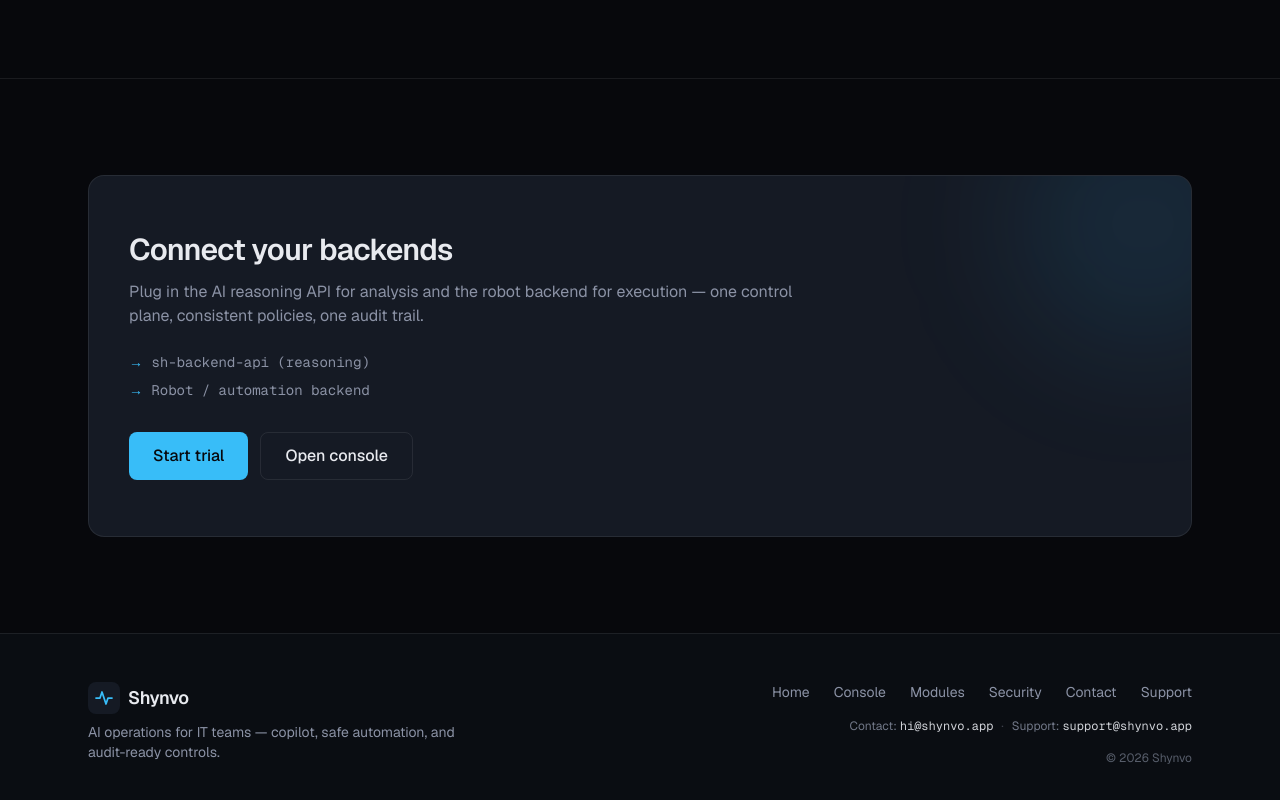
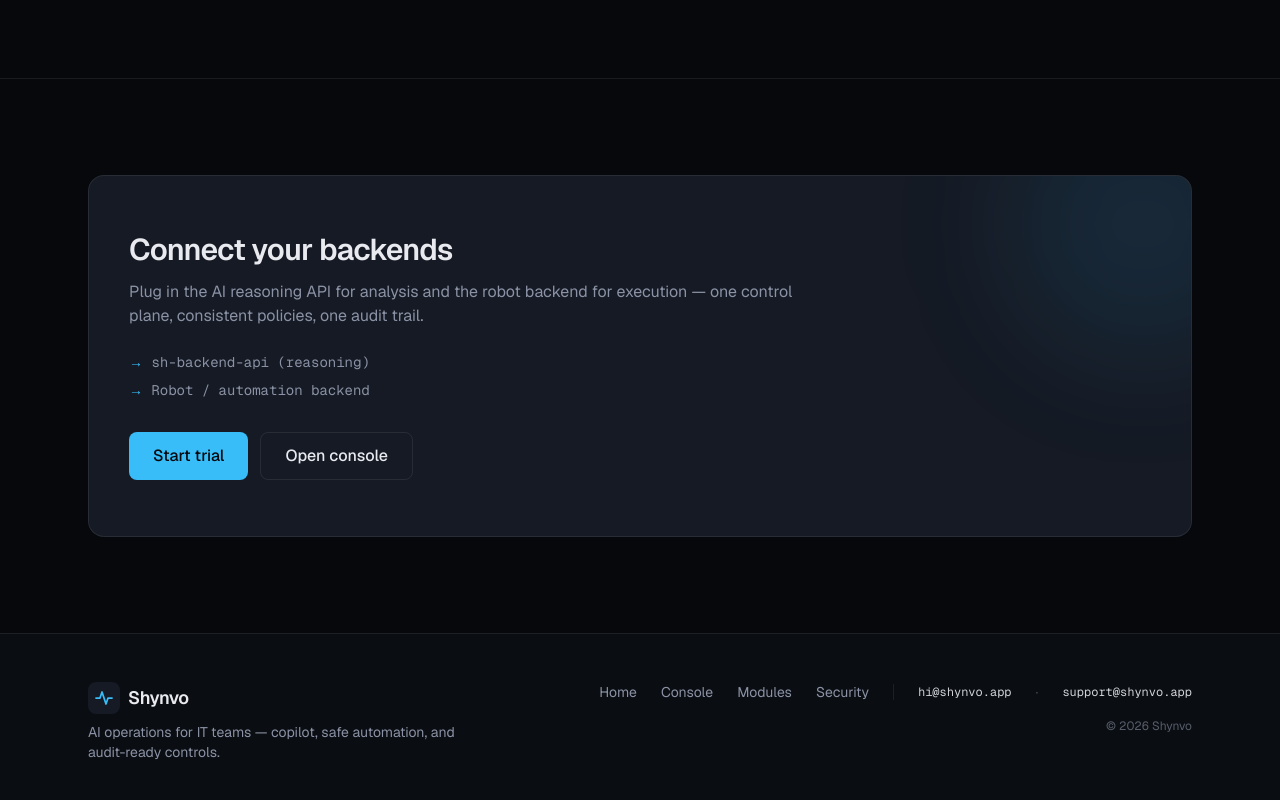
Before and after one commit to aicodeai50/SMOHIX, a Next.js app: page / in a window 1280 px wide. Shown: the part 2129-2929 px from the top of the page. Built offline with nearby package versions, Linux system fonts and the light colour scheme; no server answers.

Commit message:
fix: remove duplicate Contact/Support lines in footer

```diff
--- a/components/site/Footer.tsx
+++ b/components/site/Footer.tsx
@@ -19,7 +19,7 @@
           </p>
         </div>
         <div className="flex flex-col gap-4 md:items-end">
-          <div className="flex flex-wrap gap-6 text-sm text-muted">
+          <div className="flex flex-wrap items-center gap-x-6 gap-y-2 text-sm text-muted">
             <Link href="/" className="hover:text-foreground">
               Home
             </Link>
@@ -32,32 +32,25 @@
             <a href="#trust" className="hover:text-foreground">
               Security
             </a>
-            <a href={getGeneralMailtoHref()} className="hover:text-foreground">
-              Contact
-            </a>
-            <a href={getSupportMailtoHref()} className="hover:text-foreground">
-              Support
-            </a>
-          </div>
-          <p className="text-xs text-muted">
-            <span className="text-muted/80">Contact:</span>{" "}
+            <span className="hidden h-4 w-px bg-border sm:inline" aria-hidden />
             <a
               href={getGeneralMailtoHref()}
-              className="font-mono text-foreground/90 hover:text-accent"
+              className="font-mono text-xs text-foreground/90 hover:text-accent"
+              title="Contact"
             >
               {SITE_EMAIL_CONTACT}
             </a>
-            <span className="mx-2 text-muted/40" aria-hidden>
+            <span className="text-muted/40" aria-hidden>
               ·
             </span>
-            <span className="text-muted/80">Support:</span>{" "}
             <a
               href={getSupportMailtoHref()}
-              className="font-mono text-foreground/90 hover:text-accent"
+              className="font-mono text-xs text-foreground/90 hover:text-accent"
+              title="Support"
             >
               {SITE_EMAIL_SUPPORT}
             </a>
-          </p>
+          </div>
           <p className="text-xs text-muted/60">
             © {new Date().getFullYear()} Shynvo
           </p>
```
